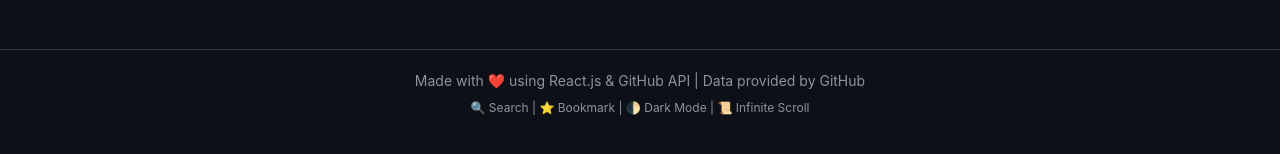
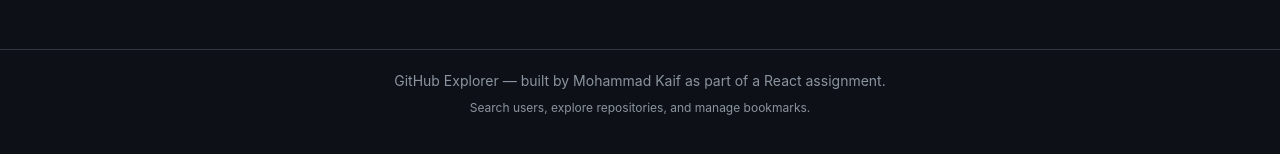
Before and after one commit to kaif8077/github-explorer, a React (Vite) app in the folder github-explorer/: page / in a window 1280 px wide. Shown: the part 634-788 px from the top of the page. Built offline with nearby package versions, Linux system fonts and the light colour scheme; the HTML template or start-up script is replaced by a standard one.

Commit message:
update in home.jsx

```diff
--- a/github-explorer/src/pages/Home.jsx
+++ b/github-explorer/src/pages/Home.jsx
@@ -270,18 +270,22 @@
             </main>
 
             {/* Footer */}
-      <footer style={{
-        marginTop: '60px',
-        padding: '20px 0',
-        borderTop: `1px solid var(--border-color)`,
-        textAlign: 'center',
-        color: 'var(--text-secondary)',
-        fontSize: '14px'
-      }}>
+            <footer
+                style={{
+                    marginTop: "60px",
+                    padding: "20px 0",
+                    borderTop: "1px solid var(--border-color)",
+                    textAlign: "center",
+                    color: "var(--text-secondary)",
+                    fontSize: "14px",
+                }}
+            >
                 <div className="container">
-          <p>Made with ❤️ using React.js & GitHub API | Data provided by GitHub</p>
-          <p style={{ fontSize: '12px', marginTop: '5px' }}>
-            🔍 Search | ⭐ Bookmark | 🌓 Dark Mode | 📜 Infinite Scroll
+                    <p>
+                        GitHub Explorer — built by Mohammad Kaif as part of a React assignment.
+                    </p>
+                    <p style={{ fontSize: "12px", marginTop: "5px" }}>
+                        Search users, explore repositories, and manage bookmarks.
                     </p>
                 </div>
             </footer>
```
Lines whose indentation alone changed are shown as unchanged.
